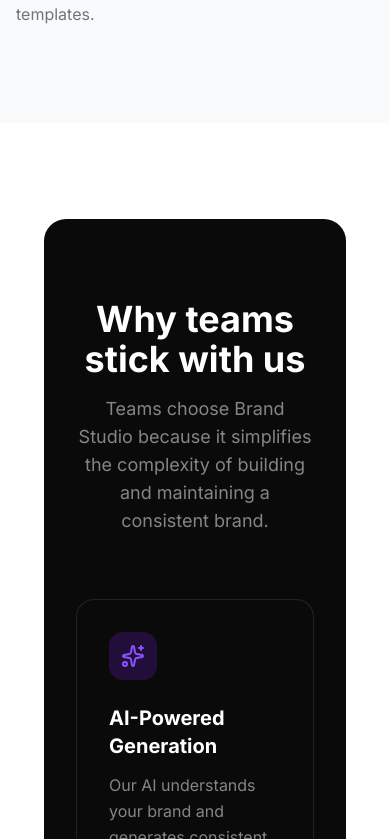
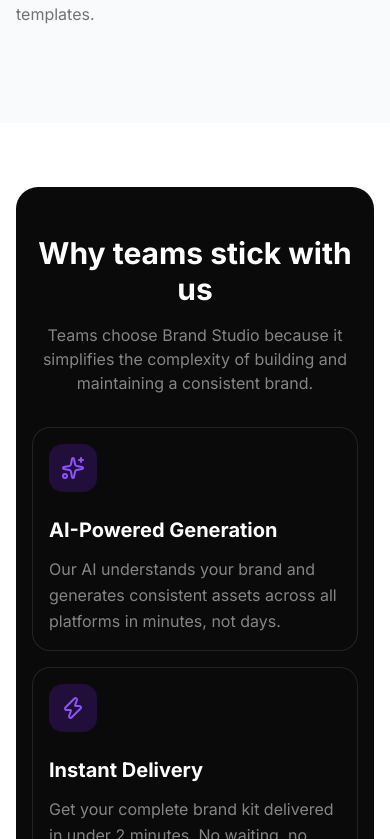
Before and after one commit to obahblack/Brand-Studio, a Next.js app: page / in a window 390 px wide. Shown: the part 3905-4744 px from the top of the page. Built offline with nearby package versions, Linux system fonts and the light colour scheme.

Commit message:
Fix benefits section mobile padding to 16px

```diff
--- a/src/components/landing/benefits.tsx
+++ b/src/components/landing/benefits.tsx
@@ -26,14 +26,14 @@
 
 export function Benefits() {
   return (
-    <section className="py-24 px-11" id="benefits">
-      <div className="bg-[#0a0a0a] rounded-3xl py-20 px-8">
+    <section className="py-16 sm:py-24 px-4 sm:px-11" id="benefits">
+      <div className="bg-[#0a0a0a] rounded-3xl py-12 sm:py-20 px-4 sm:px-8">
         <div className="max-w-[1200px] mx-auto">
           <ScrollReveal>
-            <h2 className="text-4xl md:text-5xl font-bold text-white text-center mb-4">
+            <h2 className="text-3xl sm:text-4xl md:text-5xl font-bold text-white text-center mb-4">
               Why teams stick with us
             </h2>
-            <p className="text-white/50 text-center text-lg mb-16 max-w-2xl mx-auto">
+            <p className="text-white/50 text-center text-base sm:text-lg mb-8 sm:mb-16 max-w-2xl mx-auto">
                Teams choose Brand Studio because it simplifies the complexity of building and maintaining a consistent brand.
             </p>
           </ScrollReveal>
@@ -41,7 +41,7 @@
           <div className="grid md:grid-cols-2 gap-4">
             {benefits.map((benefit, index) => (
               <ScrollReveal key={benefit.title} delay={index * 0.1}>
-                <div className="bg-[#0a0a0a] border border-white/10 rounded-2xl p-8 h-full">
+                <div className="bg-[#0a0a0a] border border-white/10 rounded-2xl p-4 sm:p-8 h-full">
                   <div className="w-12 h-12 rounded-xl bg-violet-600/20 flex items-center justify-center mb-6">
                     <benefit.icon className="w-6 h-6 text-violet-500" />
                   </div>
```
